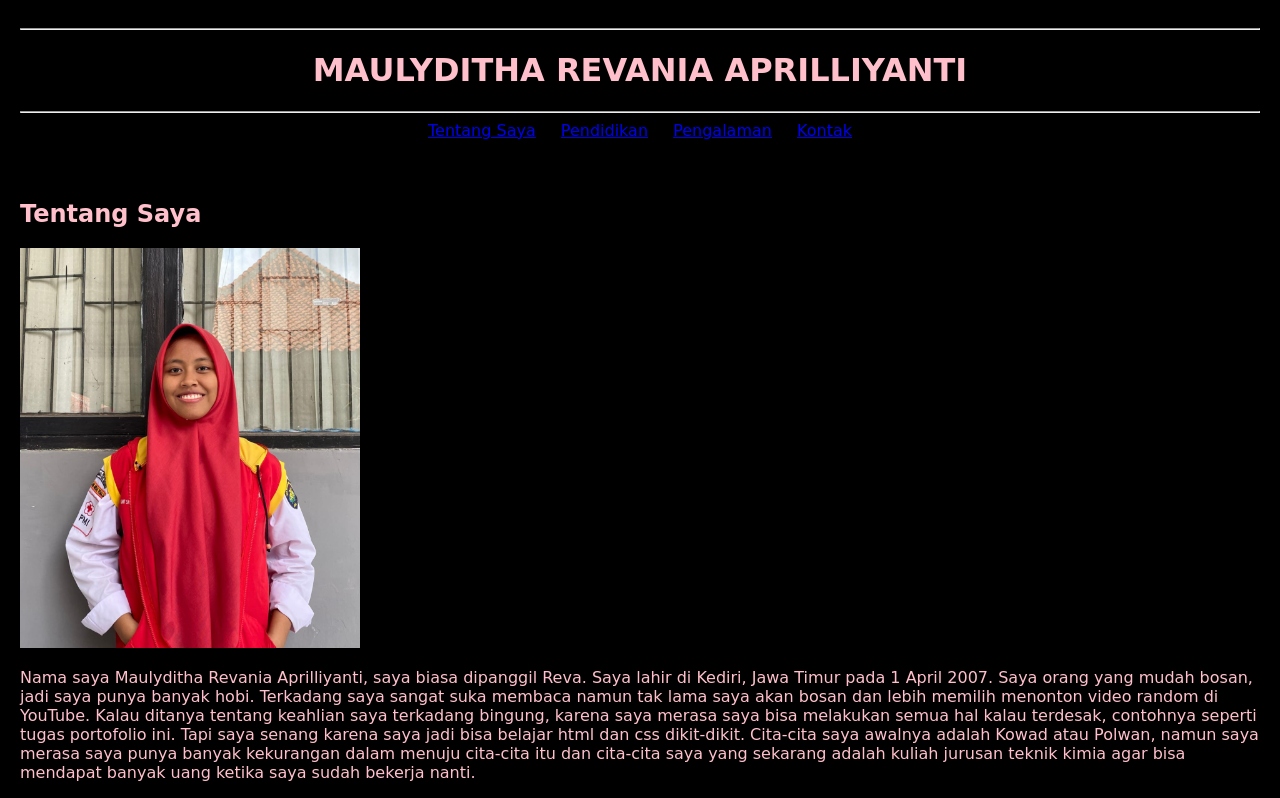
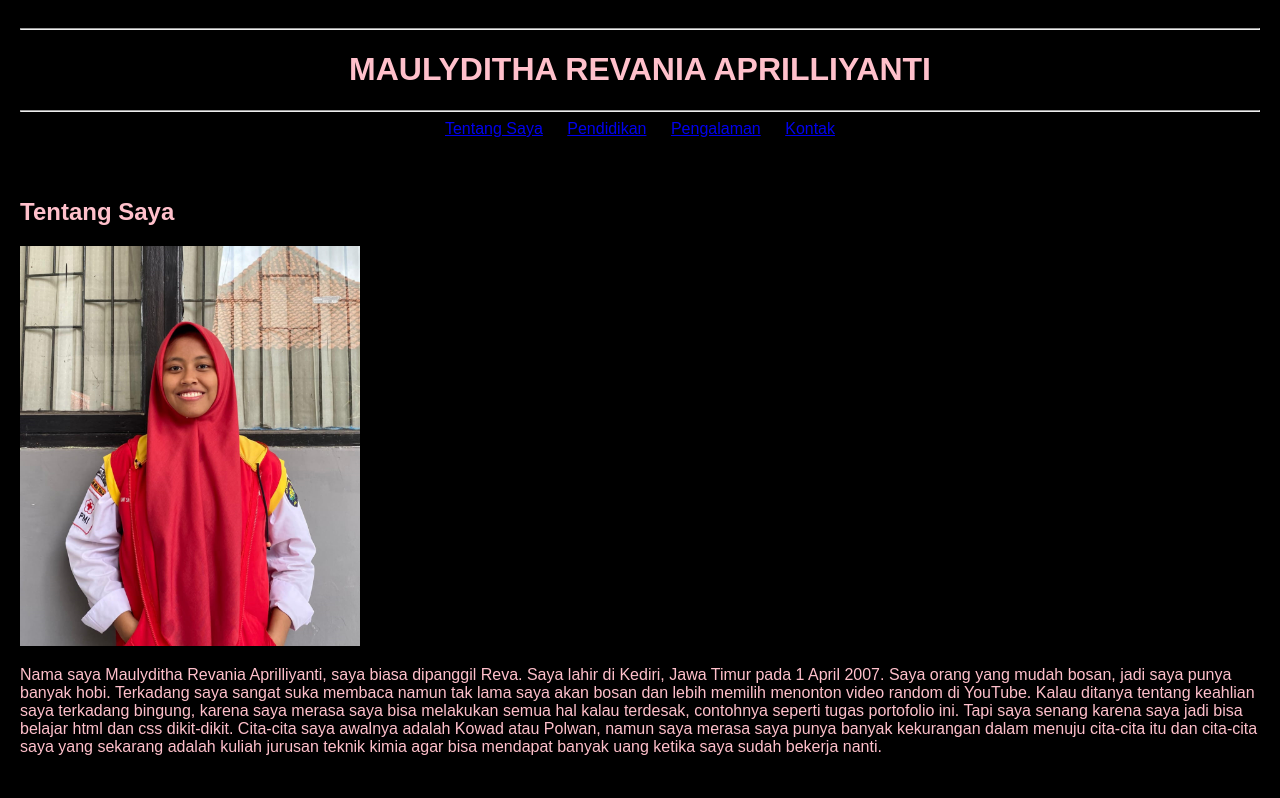
Before and after one commit to Maugyu/web-portofolio, a plain HTML site: page index.html in a window 1280 px wide. Shown: the top 798 px of the page. Drawn offline with Linux system fonts and the light colour scheme.

Commit message:
style.css

```diff
--- a/style.css
+++ b/style.css
@@ -1,6 +1,6 @@
 
 body {
-    font-family: sans-serif;
+    font-family: Arial, sans-serif;
     color: pink;
     margin: 0;
     padding: 0;
@@ -13,7 +13,7 @@ body {
 
   header {
     background-color: black;
-    font-family: cursive;
+    font-family: arial, sans-serif;
     color: pink;
     padding: 20px;
     text-align: center;
@@ -31,7 +31,7 @@ body {
   }
 
   section {
-    font-family: cursive;
+    font-family: arial, sans-serif;
     padding: 20px;
   }
 
```
